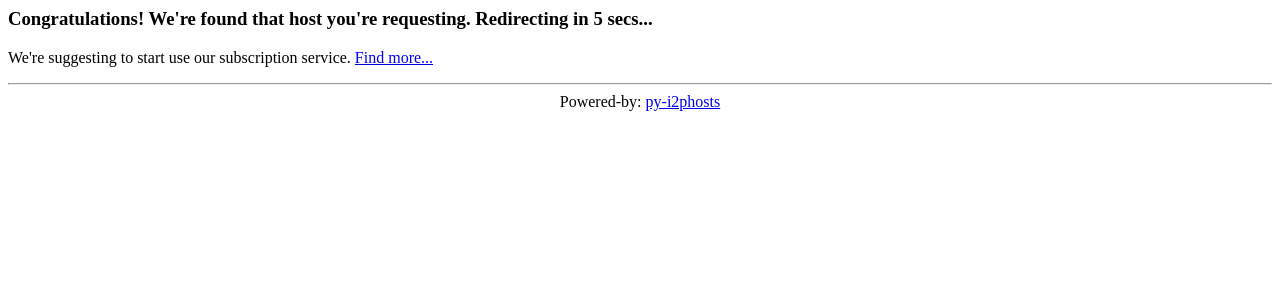
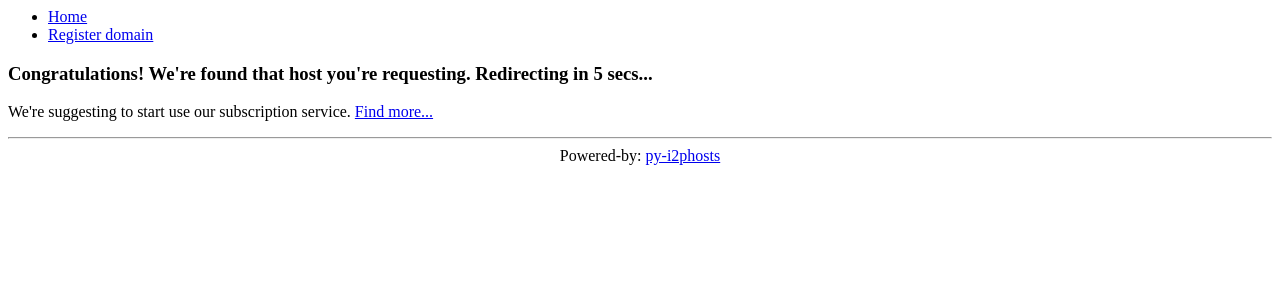
Before and after one commit to i2phosts/py-i2phosts, a Django app: template pyi2phosts/templates/jump.html in a window 1280 px wide. Shown: the top 300 px of the page. Run offline with Django 3.2, Linux system fonts and the light colour scheme; the template is opened without the code that fills it, so the values that code supplies are empty; parts of the project's set-up code (start-up, migrations or seed data) failed here and were passed over.

Commit message:
templates/base.html: add navigation block

```diff
--- a/pyi2phosts/templates/base.html
+++ b/pyi2phosts/templates/base.html
@@ -10,6 +10,15 @@
 		<link rel="stylesheet" type="text/css" href="static/base.css">
 	</head>
 	<body>
+		{% block navigation %}
+		<div class="menu" id="menu">
+			<ul>
+				<li><a href=/>Home</a></li>
+				<li><a href={% url pyi2phosts.postkey.views.addkey %}>Register domain</a></li>
+			</ul>
+		</div>
+		{% endblock %}
+
 		<div class="main">
 		{% block content %}
 		{% endblock %}
```
